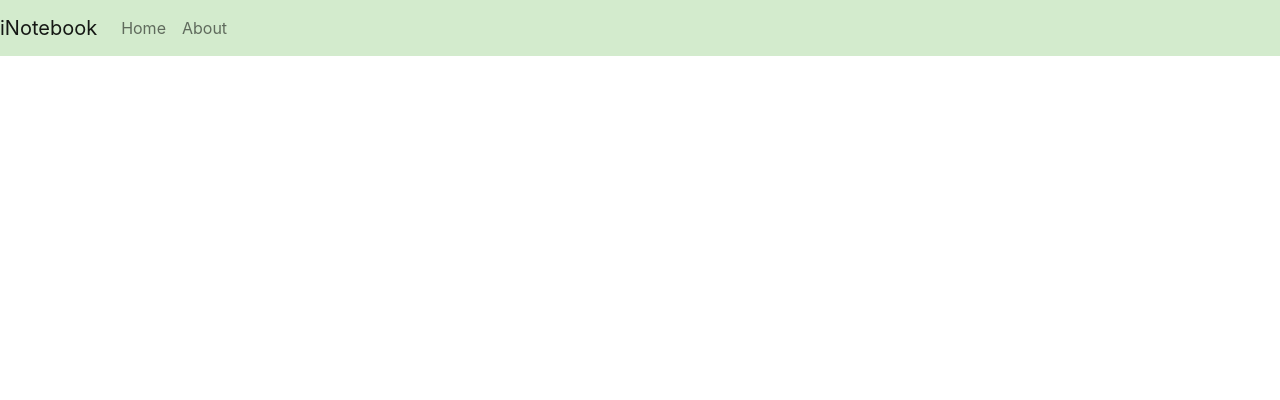
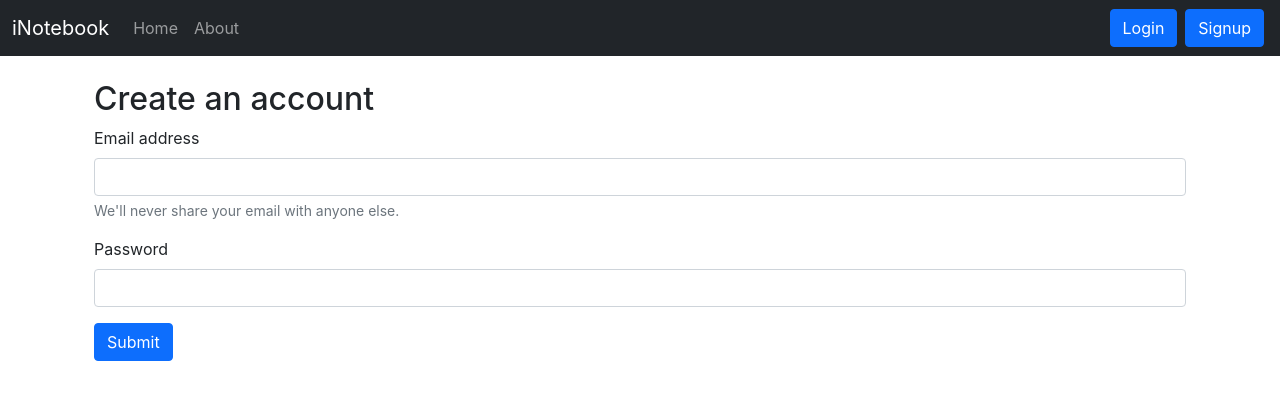
Before and after one commit to Ardneran007/iNotebook, a React (Create React App) app: page /login in a window 1280 px wide. Shown: the top 400 px of the page. Built offline with nearby package versions, Linux system fonts and the light colour scheme.

Commit message:
Adding Login Component to iNotebook

```diff
--- a/src/App.js
+++ b/src/App.js
@@ -8,6 +8,8 @@ import Navbar from './Components/Navbar';
 import Home from './Components/Home'
 import About from './Components/About';
 import NoteState from './context/notes/NoteState';
+import Login from './Components/Login';
+import Signup from './Components/Signup';
 
 function App() {
   return (
@@ -18,6 +20,8 @@ function App() {
           <Routes>
             <Route exact path="/" element={<Home/>} />
             <Route exact path="/about" element={<About/>} />
+            <Route exact path="/login" element={<Login/>} />
+            <Route exact path="/signup" element={<Signup/>} />
           </Routes>
           </div>
         </Router>
--- /dev/null
+++ b/src/Components/Login.js
@@ -0,0 +1,53 @@
+import React, {useState} from 'react'
+import { useNavigate } from 'react-router-dom';
+
+const Login = (props) => {
+    const [credentials, setCredentials] = useState({email: "", password: ""})
+    const navigate = useNavigate();
+
+    const handleSubmit = async (e) => {
+        e.preventDefault();
+        const response = await fetch("http://localhost:5000/api/auth/login", {
+            method: 'POST',
+            headers: {
+                'Content-Type': 'application/json'
+            },
+            body: JSON.stringify({email: credentials.email, password: credentials.password})
+        });
+        const json = await response.json()
+        console.log(json);
+        if (json.success){
+            // Save the auth token and redirect
+            localStorage.setItem('token', json.authtoken); //saving the authtoken adn redirecting
+            navigate('/');
+        }
+        else{
+            alert("Invalid credentials");
+        }
+    }
+
+    const onChange = (e)=>{
+        setCredentials({...credentials, [e.target.name]: e.target.value})
+    }
+
+    return (
+      <div className="container mt-4">
+        <h2>Create an account </h2>
+            <form  onSubmit={handleSubmit}>
+                <div className="mb-3">
+                    <label htmlFor="email" className="form-label">Email address</label>
+                    <input type="email" className="form-control" value={credentials.email} onChange={onChange} id="email" name="email" aria-describedby="emailHelp" />
+                    <div id="emailHelp" className="form-text">We'll never share your email with anyone else.</div>
+                </div>
+                <div className="mb-3">
+                    <label htmlFor="password" className="form-label">Password</label>
+                    <input type="password" className="form-control" value={credentials.password} onChange={onChange} name="password" id="password" />
+                </div>
+
+                <button type="submit" className="btn btn-primary">Submit</button>
+            </form>
+        </div>
+    )
+}
+
+export default Login
--- a/src/Components/Navbar.js
+++ b/src/Components/Navbar.js
@@ -1,49 +1,35 @@
-import React,{useEffect} from "react";
-import {useLocation} from "react-router-dom"
+import React from 'react'
+import { Link, useLocation } from "react-router-dom";
 
 
-function Navbar() {
 
-    let location=useLocation();
-    useEffect(()=>{
-        console.log(location.pathname);
-    },[location])
-
+const Navbar = () => {
+    let location = useLocation();
     return (
-    <>
-      <nav className="navbar navbar-expand-lg  navbar-light "  style={{"backgroundColor":"#D3EBCD"}}>
-        <a className="navbar-brand" href="/">
-            iNotebook
-        </a>
-        <button
-          className="navbar-toggler"
-          type="button"
-          data-toggle="collapse"
-          data-target="#navbarSupportedContent"
-          aria-controls="navbarSupportedContent"
-          aria-expanded="false"
-          aria-label="Toggle navigation"
-        >
+        <nav className="navbar navbar-expand-lg navbar-dark bg-dark">
+            <div className="container-fluid">
+                <Link className="navbar-brand" to="/">iNotebook</Link>
+                <button className="navbar-toggler" type="button" data-bs-toggle="collapse" data-bs-target="#navbarSupportedContent" aria-controls="navbarSupportedContent" aria-expanded="false" aria-label="Toggle navigation">
                     <span className="navbar-toggler-icon"></span>
                 </button>
+                <div className="collapse navbar-collapse" id="navbarSupportedContent">
+                    <ul className="navbar-nav me-auto mb-2 mb-lg-0">
+                        <li className="nav-item">
+                            <Link className={`nav-link ${location.pathname==="/"? "active": ""}`} aria-current="page" to="/">Home</Link>
+                        </li>
+                        <li className="nav-item">
+                            <Link className={`nav-link ${location.pathname==="/about"? "active": ""}`} to="/about">About</Link>
+                        </li>
 
-        <div className="collapse navbar-collapse" id="navbarSupportedContent">
-          <ul className="navbar-nav mr-auto">
-            <li className="nav-item active">
-              <a className={`nav-link ${location.pathname==="/"?"active":""}`} href="/">
-                Home <span className="sr-only"></span>
-              </a>
-            </li>
-            <li className="nav-item active">
-              <a className={`nav-link ${location.pathname==="/about"?"active":""}`} href="/about">
-                About <span className="sr-only"></span>
-              </a>
-            </li>
                     </ul>
+                    <form className="d-flex">
+                    <Link className="btn btn-primary mx-1" to="/login" role="button">Login</Link>
+                    <Link className="btn btn-primary mx-1" to="/signup" role="button">Signup</Link>
+                    </form>
+                </div>
             </div>
         </nav>
-    </>
-  );
+    )
 }
 
-export default Navbar;
+export default Navbar
--- /dev/null
+++ b/src/Components/Signup.js
@@ -0,0 +1,11 @@
+import React from 'react'
+
+const Signup = () => {
+  return (
+    <div>
+        This is Signup
+    </div>
+  )
+}
+
+export default Signup
```
Also changed, not shown: 1 other file (tests, documents, lock files or other folders). Lines whose indentation alone changed are shown as unchanged.
